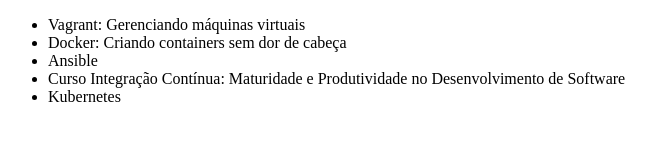
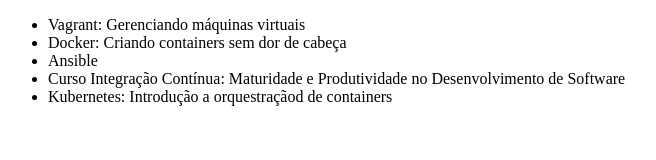
Before and after one commit to marciosmg/alura-git, a plain HTML site: page index.html in a window 1280 px wide. Shown: the whole page, without its empty margins (0-656 px from the left). Drawn offline with Linux system fonts and the light colour scheme.

Commit message:
Alterando o nome do curso de Kubernetes

```diff
--- a/index.html
+++ b/index.html
@@ -10,7 +10,7 @@
             <li>Docker: Criando containers sem dor de cabeça</li>
             <li>Ansible</li>
             <li>Curso Integração Contínua: Maturidade e Produtividade no Desenvolvimento de Software</li>
-            <li>Kubernetes</li>
+            <li>Kubernetes: Introdução a orquestraçãod de containers</li>
         </ul>
 
     </body>
```
